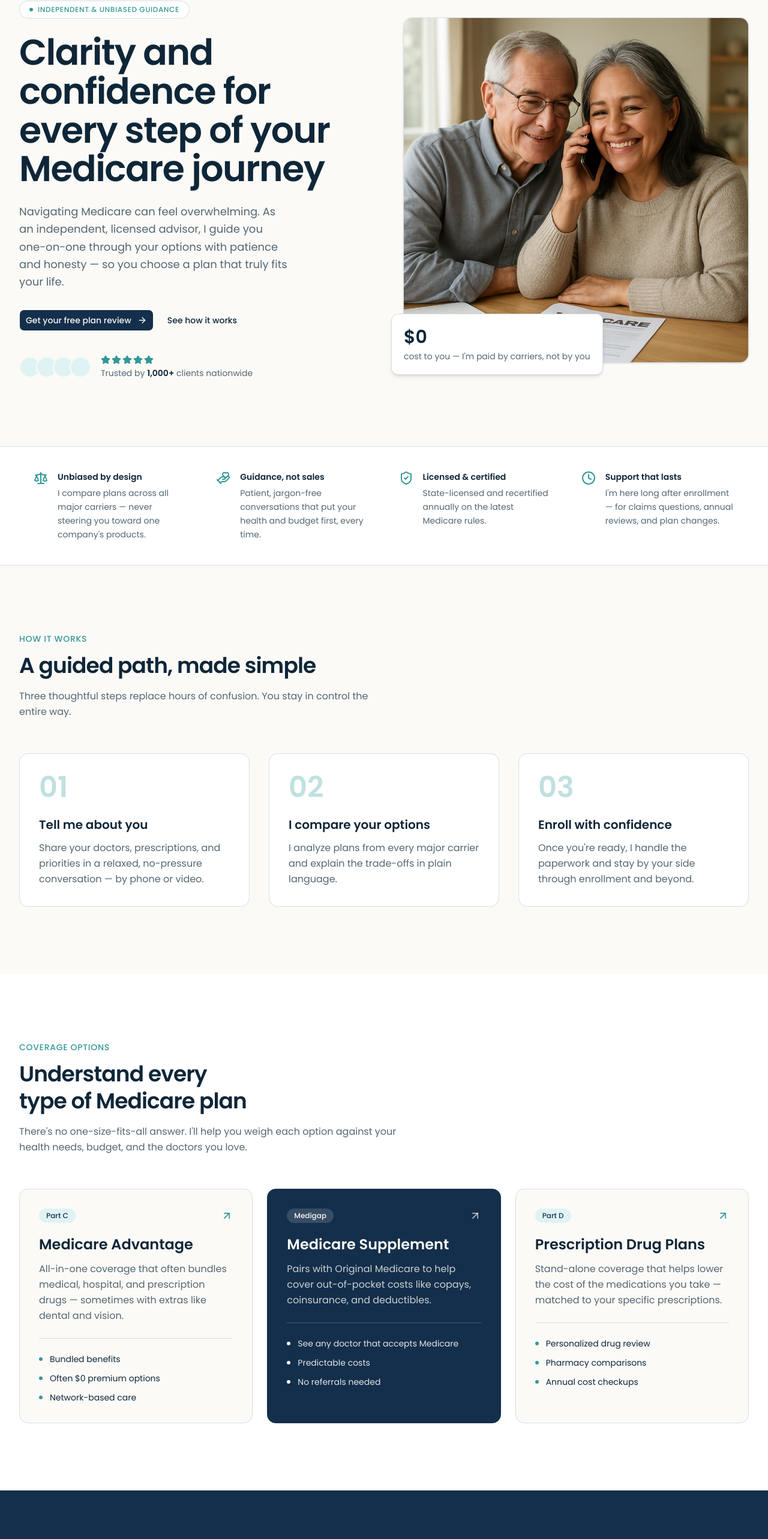
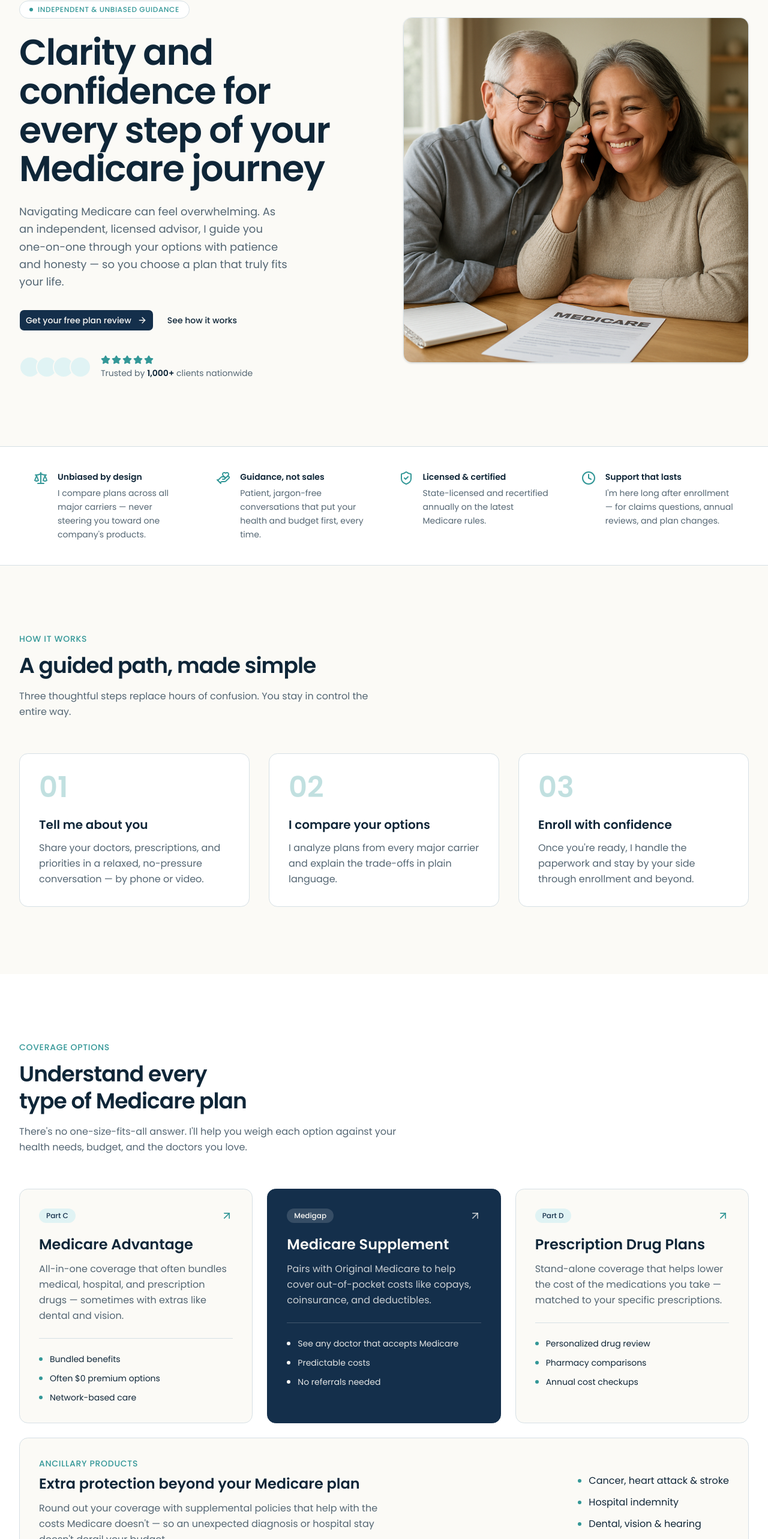
Before and after one commit to wych84/medicare-planwise, a Next.js app: page / in a window 1280 px wide. Shown: the part 208-2774 px from the top of the page at 60% size. Built offline with nearby package versions, Linux system fonts and the light colour scheme.

Commit message:
feat: add ancillary insurance products section to Plans component

```diff
--- a/components/hero.tsx
+++ b/components/hero.tsx
@@ -76,12 +76,6 @@ export function Hero() {
               priority
             />
           </div>
-          <div className="absolute -bottom-5 -left-5 hidden rounded-xl border border-border bg-card p-5 shadow-md sm:block">
-            <p className="font-serif text-3xl font-semibold text-foreground">$0</p>
-            <p className="mt-1 text-sm text-muted-foreground">
-              cost to you — I&apos;m paid by carriers, not by you
-            </p>
-          </div>
         </div>
       </div>
     </section>
--- a/components/plans.tsx
+++ b/components/plans.tsx
@@ -20,6 +20,12 @@ const plans = [
     body: "Stand-alone coverage that helps lower the cost of the medications you take — matched to your specific prescriptions.",
     points: ["Personalized drug review", "Pharmacy comparisons", "Annual cost checkups"],
   },
+]
+
+const ancillary = [
+  "Cancer, heart attack & stroke",
+  "Hospital indemnity",
+  "Dental, vision & hearing",
 ]
 
 export function Plans() {
@@ -97,6 +103,30 @@ export function Plans() {
             </article>
           ))}
         </div>
+
+        <div className="mt-6 rounded-2xl border border-border bg-background p-8 md:flex md:items-center md:justify-between md:gap-8">
+          <div className="max-w-xl">
+            <p className="text-sm font-medium uppercase tracking-wider text-accent">
+              Ancillary products
+            </p>
+            <h3 className="mt-2 font-serif text-2xl font-semibold text-foreground">
+              Extra protection beyond your Medicare plan
+            </h3>
+            <p className="mt-3 leading-relaxed text-muted-foreground">
+              Round out your coverage with supplemental policies that help with the costs Medicare
+              doesn&apos;t — so an unexpected diagnosis or hospital stay doesn&apos;t derail your
+              budget.
+            </p>
+          </div>
+          <ul className="mt-6 grid shrink-0 gap-3 md:mt-0">
+            {ancillary.map((item) => (
+              <li key={item} className="flex items-center gap-3 text-foreground">
+                <span className="h-1.5 w-1.5 rounded-full bg-accent" aria-hidden="true" />
+                {item}
+              </li>
+            ))}
+          </ul>
+        </div>
       </div>
     </section>
   )
```
